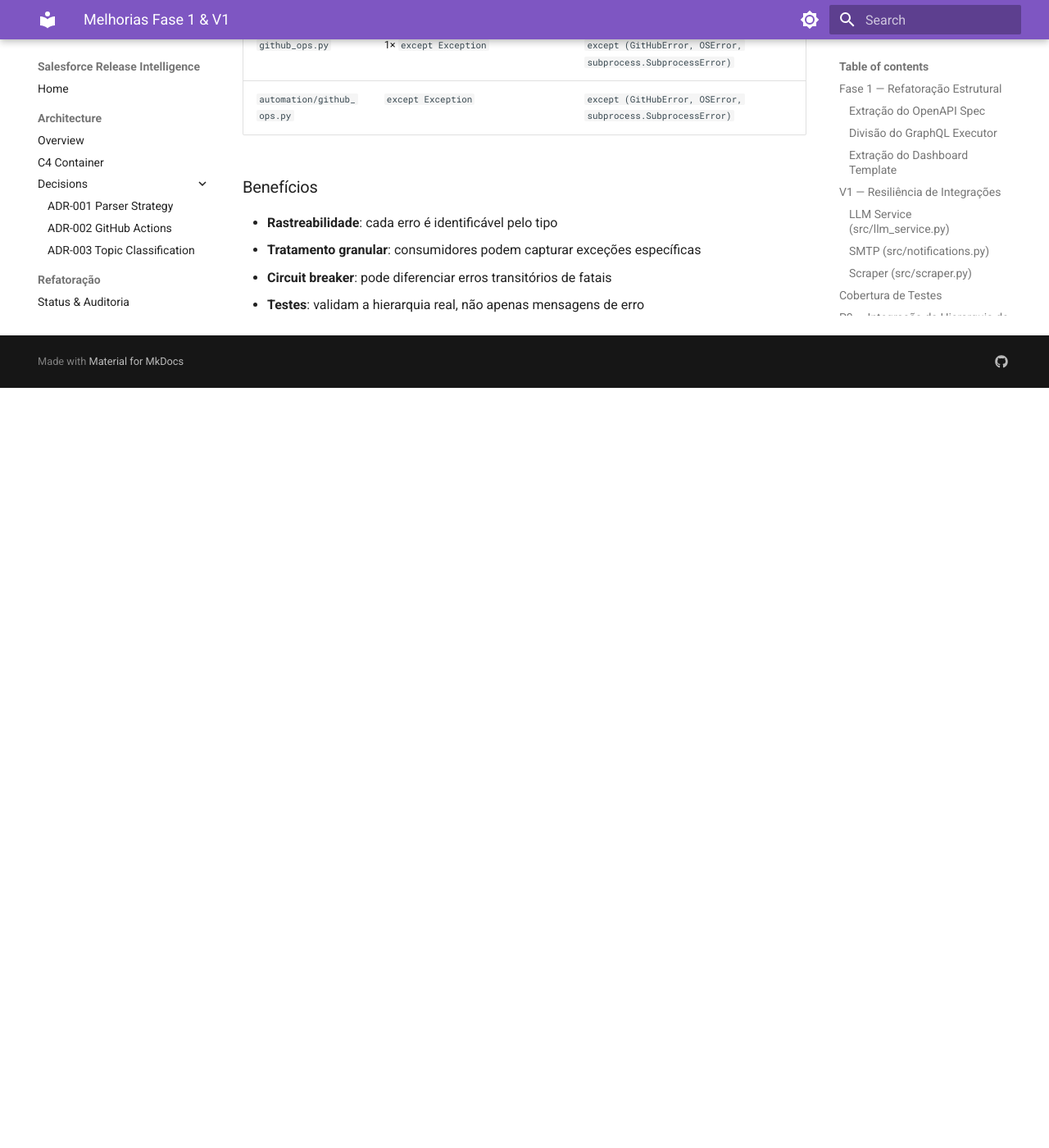
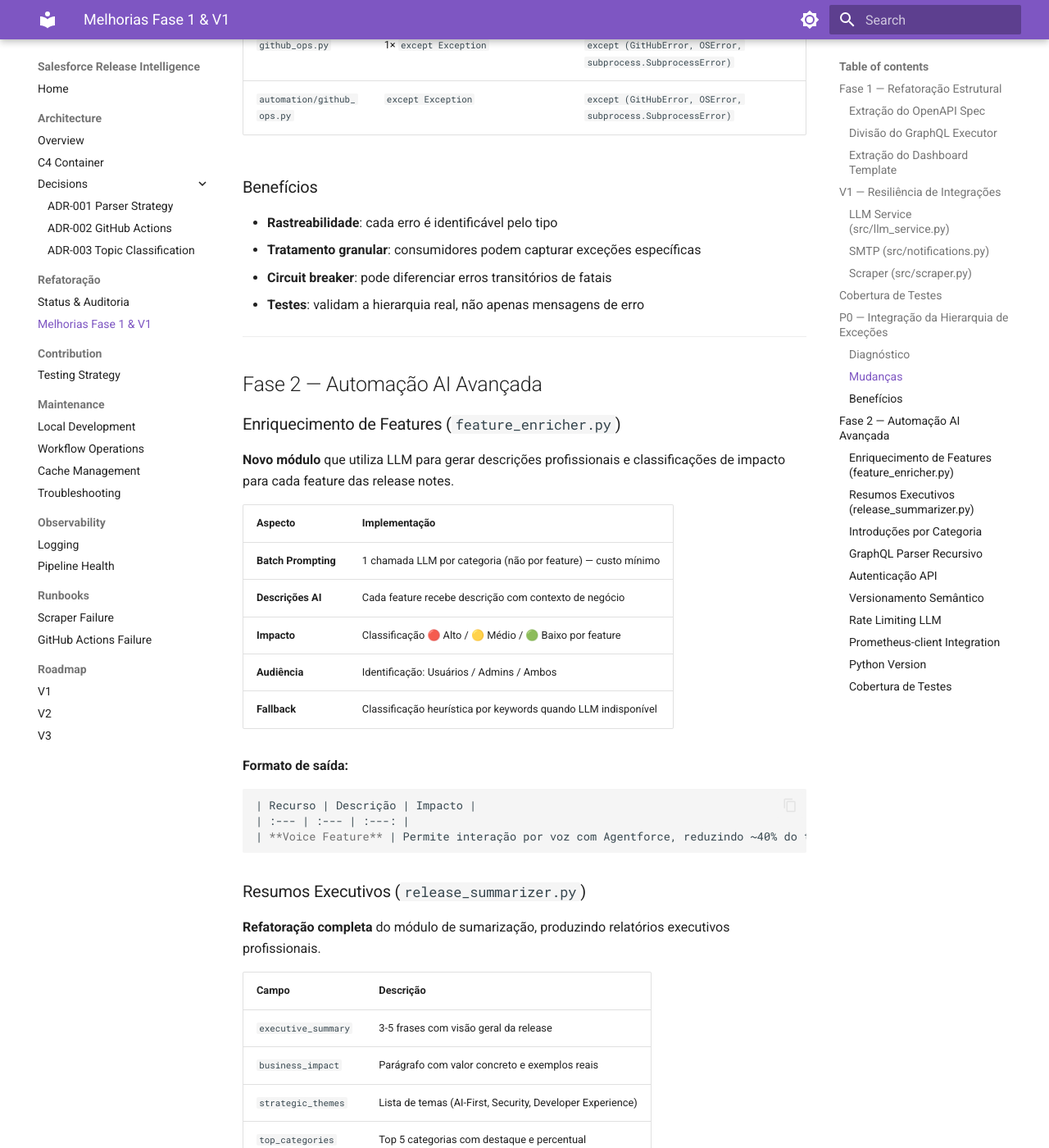
Before and after one commit to Fatal1tyBarucco/Salesforce-WebDev, an MkDocs documentation site: the page built from docs/improvements.md, in a window 1280 px wide and 1400 px high, scrolled down 3144 px. Shown: the whole window at 82% size. Built offline with MkDocs 1.6.1 and Material for MkDocs 9.7.7, drawn with Linux system fonts in a browser that asks for light colours; before the commit the page ends 3617 px from its top, so only the background shows below that; some of the changed text lies outside the part shown.

Commit message:
docs: update README and documentation with all AI improvements
README.md:
- Add AI enrichment, executive summaries, category intros to capabilities
- Add API authentication section (X-API-Key / Bearer)
- Add full AI Automation section (feature enricher, summarizer, categories)
- Update project structure with new modules (feature_enricher, release_summarizer,
  orchestrator, events, models, heuristic_classifier, dashboard_template, stubs, k8s)
- Fix Python version references (3.12-3.13)
- Fix coverage percentage (95%+)

README.en.md:
- Update pipeline modules table with new modules
- Add new modules (orchestrator, llm_service, feature_enricher, release_summarizer,
  events, models)

docs/index.md:
- Update architecture table with new layers (Enrichment AI, EventBus)
- Fix coverage percentage

docs/improvements.md:
- Add Phase 2 section with all new improvements:
  - Feature Enricher, Executive Summaries, Category Intros
  - Recursive GraphQL Parser, API Auth, Semantic Versioning
  - LLM Rate Limiting, Prometheus Integration, Python Downgrade

docs/refatoracao.md + docs/internal/REFATORACAO_STATUS.md:
- Fix Python version references (3.12-3.13 instead of 3.14)

All outdated references to Python 3.14, regex parser, summary_text,
and 95.71% coverage have been removed or updated.

````diff
--- a/docs/improvements.md
+++ b/docs/improvements.md
@@ -110,3 +110,121 @@
 - **Tratamento granular**: consumidores podem capturar exceções específicas
 - **Circuit breaker**: pode diferenciar erros transitórios de fatais
 - **Testes**: validam a hierarquia real, não apenas mensagens de erro
+
+---
+
+## Fase 2 — Automação AI Avançada
+
+### Enriquecimento de Features (`feature_enricher.py`)
+
+**Novo módulo** que utiliza LLM para gerar descrições profissionais e classificações de impacto para cada feature das release notes.
+
+| Aspecto | Implementação |
+|---------|---------------|
+| **Batch Prompting** | 1 chamada LLM por categoria (não por feature) — custo mínimo |
+| **Descrições AI** | Cada feature recebe descrição com contexto de negócio |
+| **Impacto** | Classificação 🔴 Alto / 🟡 Médio / 🟢 Baixo por feature |
+| **Audiência** | Identificação: Usuários / Admins / Ambos |
+| **Fallback** | Classificação heurística por keywords quando LLM indisponível |
+
+**Formato de saída:**
+```markdown
+| Recurso | Descrição | Impacto |
+| :--- | :--- | :---: |
+| **Voice Feature** | Permite interação por voz com Agentforce, reduzindo ~40% do tempo em tarefas repetitivas. | 🔴 alto |
+```
+
+### Resumos Executivos (`release_summarizer.py`)
+
+**Refatoração completa** do módulo de sumarização, produzindo relatórios executivos profissionais.
+
+| Campo | Descrição |
+|-------|-----------|
+| `executive_summary` | 3-5 frases com visão geral da release |
+| `business_impact` | Parágrafo com valor concreto e exemplos reais |
+| `strategic_themes` | Lista de temas (AI-First, Security, Developer Experience) |
+| `top_categories` | Top 5 categorias com destaque e percentual |
+| `migration_notes` | Considerações para administradores |
+
+**Método `to_markdown()`** renderiza como documento Markdown completo.
+
+### Introduções por Categoria
+
+Cada arquivo de categoria agora inclui:
+- Parágrafo introdutório AI sobre o tema e mudanças mais importantes
+- Linha de impacto: `🔴 5 alto | 🟡 12 médio | 🟢 3 baixo`
+- Tabela enriquecida com colunas `Recurso | Descrição | Impacto`
+
+### GraphQL Parser Recursivo
+
+Substituição do parser regex frágil por um **recursive-descent parser** completo.
+
+| Componente | Descrição |
+|------------|-----------|
+| `_gql_lex()` | Lexer que tokeniza a query em tipos (LBRACE, NAME, STRING, etc.) |
+| `_GQLParser` | Parser recursivo com `_peek()`, `_advance()`, `_expect()` |
+| `_parse_arguments()` | Parsing de argumentos `(key: "value")` |
+| `_parse_field_set()` | Parsing de seleções de campos `{ field1 field2 }` com nesting |
+
+**Vantagens:** suporta queries aninhadas, mensagens de erro claras, sem dependências externas.
+
+### Autenticação API
+
+Middleware de autenticação para a API REST + GraphQL.
+
+| Feature | Implementação |
+|---------|---------------|
+| **Métodos** | `X-API-Key` header ou `Authorization: Bearer <token>` |
+| **Configuração** | Variável de ambiente `API_KEY` (vazio = sem auth) |
+| **Endpoints públicos** | `/health`, `/ready`, `/metrics`, `/openapi.json` |
+| **Resposta** | 401 com mensagem de erro clara |
+
+### Versionamento Semântico
+
+Campo `version` (major.minor.patch) adicionado ao `.meta.json` de cada release.
+
+| Componente | Lógica |
+|------------|--------|
+| **major** | Offset do ano (2025=1, 2026=2, ...) |
+| **minor** | Índice da estação (Spring=0, Summer=1, Winter=2) |
+| **patch** | Contagem de re-scrapes da mesma release |
+
+### Rate Limiting LLM
+
+Token-bucket rate limiter assíncrono integrado ao `LLMService`.
+
+| Configuração | Default |
+|--------------|---------|
+| `max_requests` | 60 |
+| `window_seconds` | 60.0 |
+| **Thread-safety** | `asyncio.Lock` |
+
+### Prometheus-client Integration
+
+Endpoint `/metrics` com dual-mode: `prometheus_client` quando instalado, fallback text/plain caso contrário.
+
+**Métricas disponíveis:**
+- `pipeline_runs_total` (counter, labels: status)
+- `features_processed_total` (counter)
+- `scraper_requests_total` (counter, labels: outcome)
+- `pipeline_run_duration_seconds` (histogram)
+- `release_feature_count` (gauge, labels: release_slug)
+- `pipeline_uptime_seconds` (gauge)
+
+### Python Version
+
+Downgrade de Python 3.14 (alpha) para `>=3.12,<3.14` (estável).
+
+| Arquivo | Mudança |
+|---------|---------|
+| `pyproject.toml` | `requires-python = ">=3.12,<3.14"` |
+| `Dockerfile` | `python:3.13-slim` |
+| CI matrix | `["3.12", "3.13"]` apenas |
+
+### Cobertura de Testes
+
+| Métrica | Valor |
+|---------|-------|
+| **Cobertura total** | **95%+** |
+| **Testes E2E** | Pipeline, API, EventBus, Cache, Auth |
+| **Testes AI** | Feature enricher, release summarizer, fallback |
````
Also changed, not shown: README.en.md (+9 -5 lines), README.md (+88 -17 lines), docs/index.md (+8 -7 lines), docs/internal/REFATORACAO_STATUS.md (+2 -2 lines), docs/refatoracao.md (+1 -1 lines).
